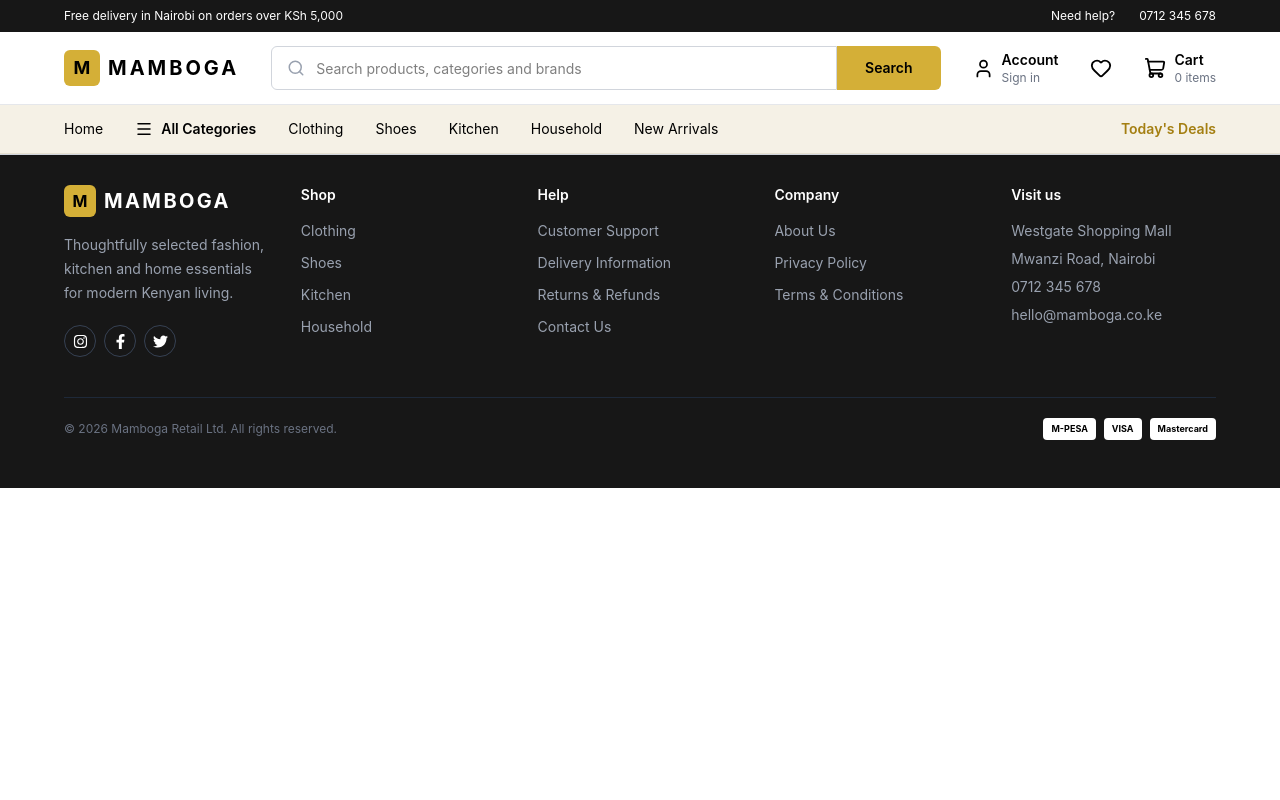
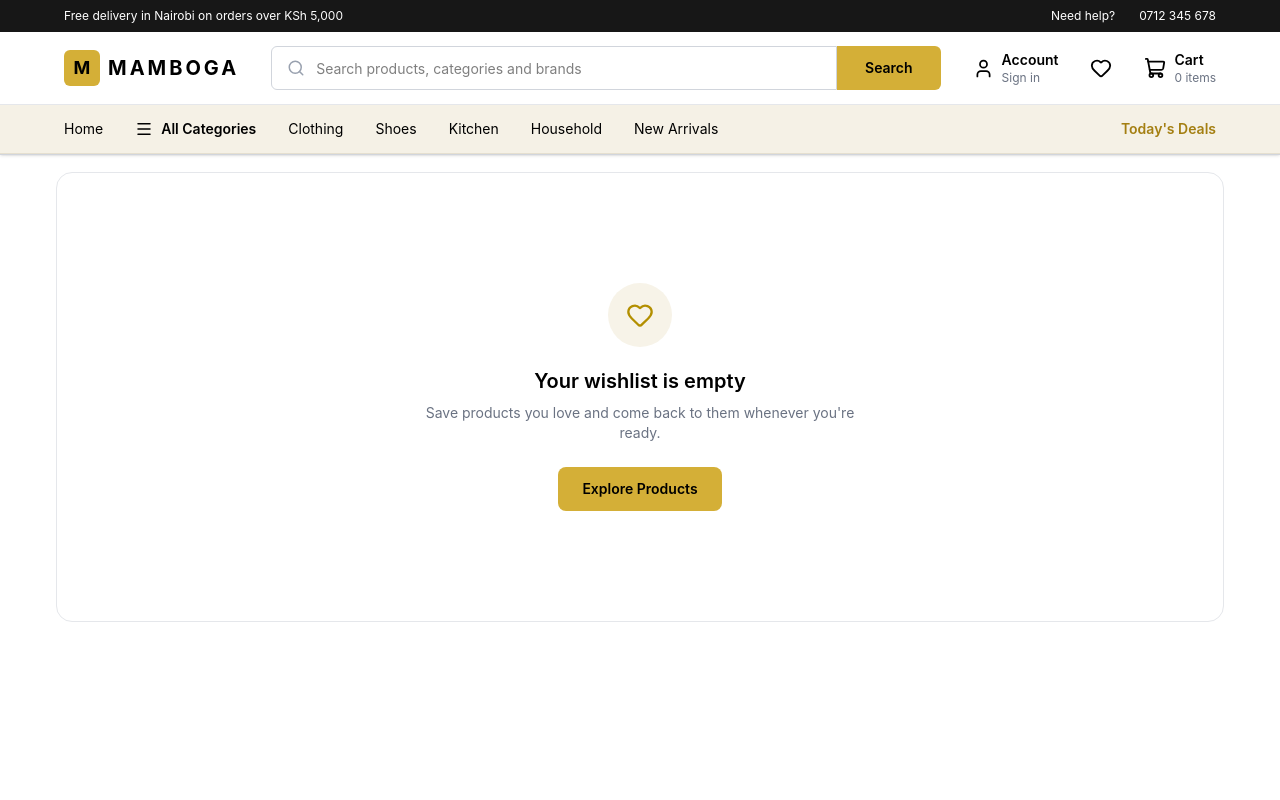
Before and after one commit to Linkon-Tuhoto/E-commerce-website, a React (Vite) app in the folder ecommerce/: page /wishlist in a window 1280 px wide. Shown: the top 800 px of the page. Built offline with nearby package versions, Linux system fonts and the light colour scheme.

Commit message:
wishlist section page

```diff
--- a/ecommerce/src/App.jsx
+++ b/ecommerce/src/App.jsx
@@ -7,9 +7,11 @@ import ProductDetails from './pages/ProductDetails'
 import Navbar from './components/Navbar'
 import Footer from './components/Footer'
 import Cart from './pages/Cart'
+import Wishlist from './pages/Wishlist'
 
 function App() {
   const [cart, setCart] = useState([]);
+  const [wishlist, setWishlist] = useState([]);
   return (
     <BrowserRouter>
     <Navbar cart={cart}/>
@@ -21,6 +23,7 @@ function App() {
 
         <Route path="/product/:id" element={<ProductDetails cart={cart} setCart={setCart} />} />
         <Route path="/cart" element={<Cart cart={cart} setCart={setCart} />} />
+        <Route path="/wishlist" element={<Wishlist setCart={setCart} wishlist={wishlist} setWishlist={setWishlist} />} />
 
       </Routes>
       <Footer />
--- a/ecommerce/src/components/Navbar.jsx
+++ b/ecommerce/src/components/Navbar.jsx
@@ -9,6 +9,7 @@ import {
 } from "lucide-react";
 import { Link } from "react-router-dom";
 import Cart from "../pages/Cart";
+import Wishlist from "../pages/Wishlist";
 
 function Navbar({ cart }) {
   const [isMenuOpen, setIsMenuOpen] = useState(false);
@@ -142,14 +143,14 @@ function Navbar({ cart }) {
 
             {/* ================= DESKTOP WISHLIST ================= */}
 
-            <div className="hidden md:block shrink-0 cursor-pointer">
+            <Link to="wishlist" className="hidden md:block shrink-0 cursor-pointer">
 
               <Heart
                 size={22}
                 className="hover:text-[#b08d1f] transition"
               />
 
-            </div>
+            </Link>
 
 
             {/* ================= DESKTOP CART ================= */}
@@ -519,8 +520,8 @@ function Navbar({ cart }) {
 
           {/* WISH LIST */}
 
-          <a
-            href="#"
+          <Link
+            to="/wishlist"
             onClick={closeMenu}
             className="
               flex
@@ -549,7 +550,7 @@ function Navbar({ cart }) {
 
             </div>
 
-          </a>
+          </Link>
 
           <Link to="/" onClick={closeMenu} className="gap-3 py-4 border-b border-[#e5dfcf] hover:text-[#a47f12] transition">
           Home
--- /dev/null
+++ b/ecommerce/src/pages/Wishlist.jsx
@@ -0,0 +1,144 @@
+import { Link } from "react-router-dom";
+import { Heart, ShoppingCart, Trash2 } from "lucide-react";
+
+function Wishlist({ wishlist, setWishlist, setCart }) {
+  const removeFromWishlist = (id) => {
+    setWishlist((current) =>
+      current.filter((item) => item.id !== id)
+    );
+  };
+
+  const addToCart = (product) => {
+    setCart((currentCart) => {
+      const existing = currentCart.find(
+        (item) => item.id === product.id
+      );
+
+      if (existing) {
+        return currentCart.map((item) =>
+          item.id === product.id
+            ? { ...item, quantity: item.quantity + 1 }
+            : item
+        );
+      }
+
+      return [
+        ...currentCart,
+        {
+          ...product,
+          quantity: 1,
+        },
+      ];
+    });
+  };
+
+  return (
+    <main className="min-h-screen bg-white">
+      <div className="mx-auto max-w-[1200px] px-4 py-8 md:py-12">
+
+        <div className="mb-8">
+          <p className="mb-2 text-xs font-semibold uppercase tracking-[0.18em] text-[#B38F00]">
+            Saved products
+          </p>
+
+          <h1 className="text-3xl font-semibold text-[#171717] md:text-4xl">
+            Wishlist
+          </h1>
+
+          <p className="mt-2 text-sm text-gray-500">
+            Products you've saved for later.
+          </p>
+        </div>
+
+        {wishlist.length === 0 ? (
+          <div className="flex min-h-[450px] flex-col items-center justify-center rounded-2xl border border-gray-200 px-6 text-center">
+
+            <div className="mb-5 flex h-16 w-16 items-center justify-center rounded-full bg-[#f7f3e8]">
+              <Heart size={28} className="text-[#B38F00]" />
+            </div>
+
+            <h2 className="text-xl font-semibold">
+              Your wishlist is empty
+            </h2>
+
+            <p className="mt-2 max-w-md text-sm text-gray-500">
+              Save products you love and come back to them whenever you're
+              ready.
+            </p>
+
+            <Link
+              to="/shop"
+              className="mt-6 rounded-lg bg-[#D4AF37] px-6 py-3 text-sm font-semibold text-black hover:bg-[#c19d25]"
+            >
+              Explore Products
+            </Link>
+          </div>
+        ) : (
+          <div className="grid grid-cols-2 gap-4 md:grid-cols-3 lg:grid-cols-4">
+
+            {wishlist.map((product) => (
+              <div
+                key={product.id}
+                className="overflow-hidden rounded-xl border border-gray-200 bg-white"
+              >
+
+                {/* Image */}
+                <div className="relative aspect-square overflow-hidden bg-gray-100">
+
+                  <Link to={`/product/${product.id}`}>
+                    <img
+                      src={product.images[0]}
+                      alt={product.name}
+                      className="h-full w-full object-cover transition duration-300 hover:scale-105"
+                    />
+                  </Link>
+
+                  <button
+                    onClick={() => removeFromWishlist(product.id)}
+                    className="absolute right-3 top-3 flex h-9 w-9 items-center justify-center rounded-full bg-white shadow-sm"
+                  >
+                    <Trash2
+                      size={16}
+                      className="text-gray-500"
+                    />
+                  </button>
+                </div>
+
+                {/* Details */}
+                <div className="p-4">
+
+                  <p className="text-[10px] font-semibold uppercase tracking-wider text-gray-400">
+                    {product.category}
+                  </p>
+
+                  <Link
+                    to={`/product/${product.id}`}
+                    className="mt-1 block truncate text-sm font-semibold hover:text-[#B38F00]"
+                  >
+                    {product.name}
+                  </Link>
+
+                  <p className="mt-2 font-semibold text-[#B38F00]">
+                    KSh {product.price.toLocaleString()}
+                  </p>
+
+                  <button
+                    onClick={() => addToCart(product)}
+                    className="mt-4 flex w-full items-center justify-center gap-2 rounded-lg bg-[#D4AF37] py-2.5 text-xs font-semibold text-black hover:bg-[#c19d25]"
+                  >
+                    <ShoppingCart size={15} />
+                    Add to cart
+                  </button>
+
+                </div>
+              </div>
+            ))}
+
+          </div>
+        )}
+      </div>
+    </main>
+  );
+}
+
+export default Wishlist;
```
